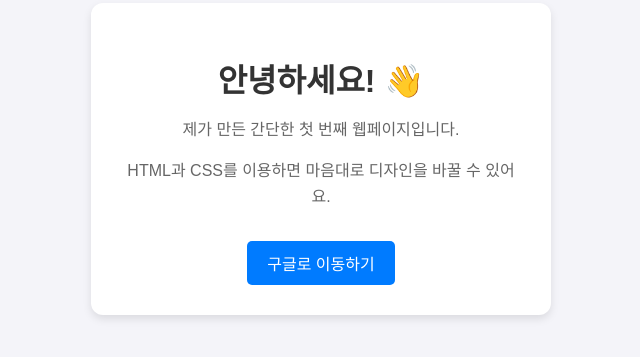
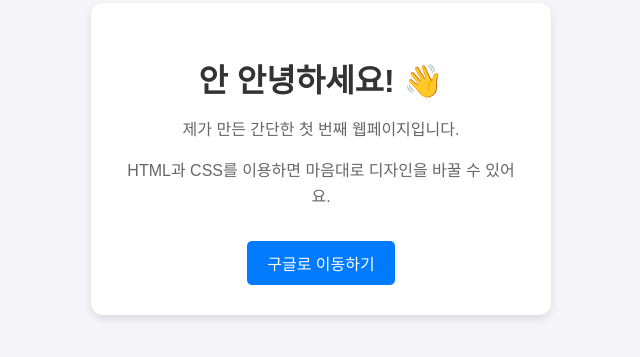
Before and after one commit to schxellos/test, a plain HTML site: page index.html in a window 1280 px wide. Shown: the part 241-598 px from the top of the page, without its empty margins (319-959 px from the left). Drawn offline with Linux system fonts and the light colour scheme.

Commit message:
Update index.html

```diff
--- a/index.html
+++ b/index.html
@@ -57,7 +57,7 @@
 <body>
 
     <div class="card">
-        <h1>안녕하세요! 👋</h1>
+        <h1>안 안녕하세요! 👋</h1>
         <p>제가 만든 간단한 첫 번째 웹페이지입니다.</p>
         <p>HTML과 CSS를 이용하면 마음대로 디자인을 바꿀 수 있어요.</p>
         <a href="https://www.google.com" target="_blank" class="btn">구글로 이동하기</a>
```
